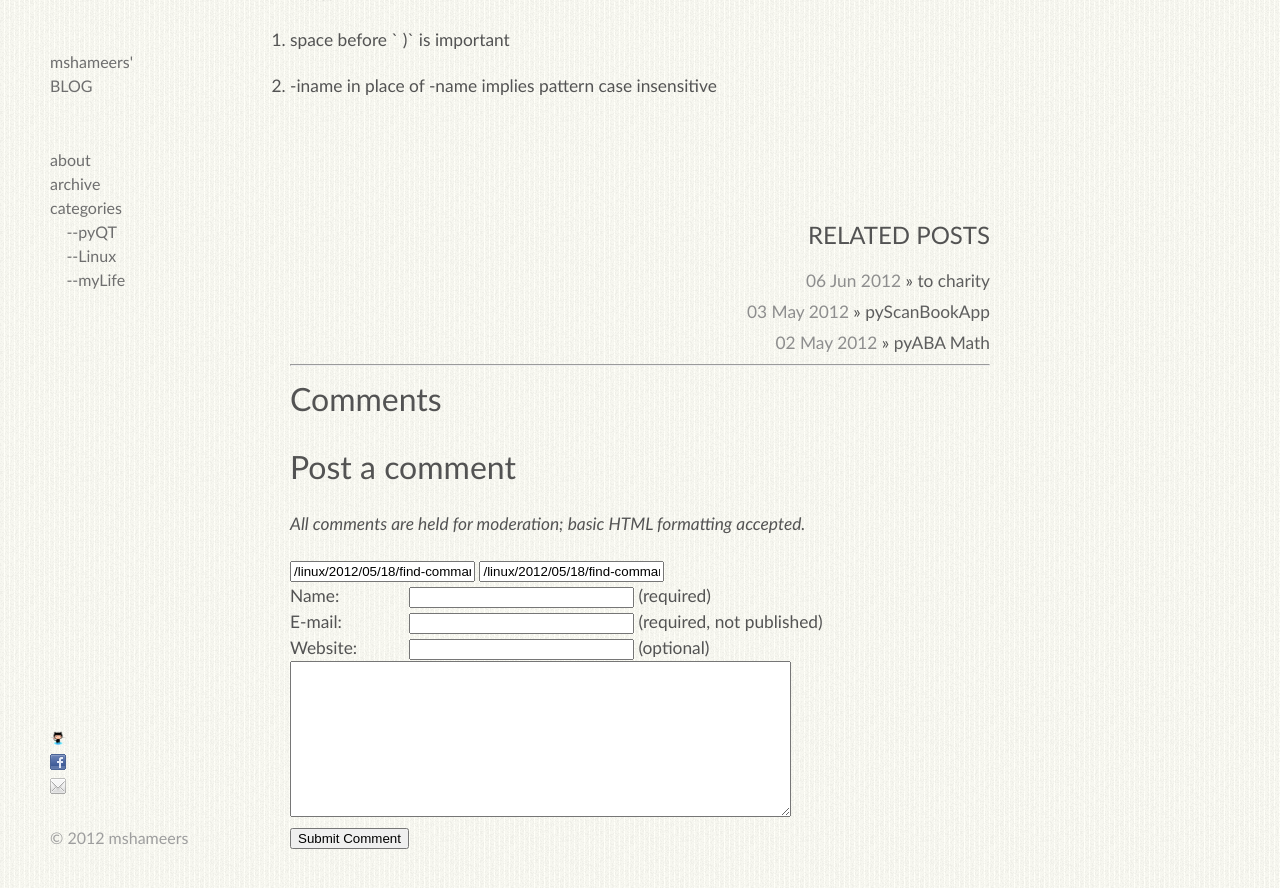
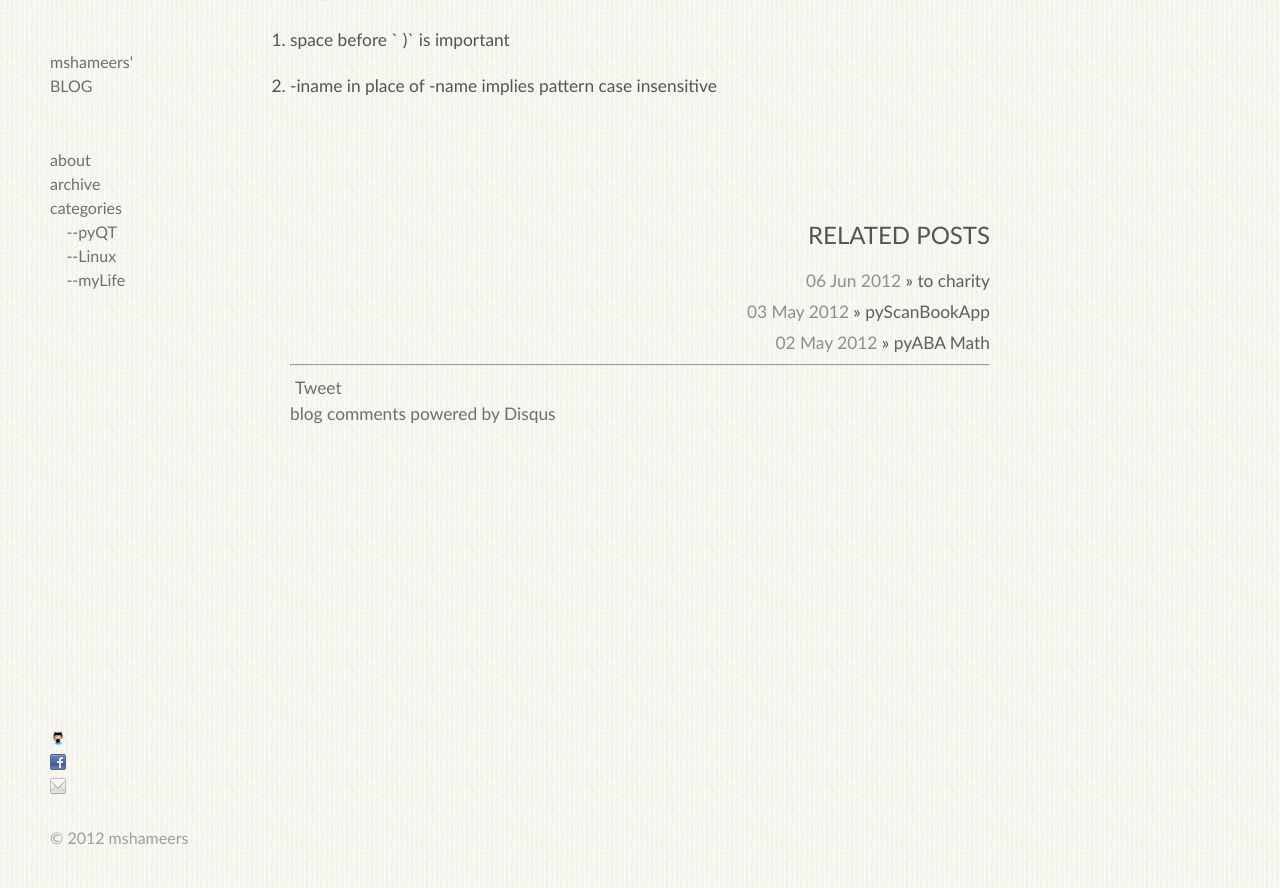
Before and after one commit to mshameers/mshameers.github.com, a Jekyll site: the page built from _posts/2012-05-18-find-command-with-exclude-pattern.markdown, in a window 1280 px wide and 900 px high, scrolled down 542 px. Shown: the top 888 px of the window. Built offline with Jekyll 4.4.1, drawn with Linux system fonts in a browser that asks for light colours; nearby versions of some CDN libraries; a script that is not in the unit is left out; comment, search, counter and statistics services are not loaded.

Commit message:
comments changed

```diff
--- a/_includes/comment_template.html
+++ b/_includes/comment_template.html
@@ -27,8 +27,8 @@
 		All comments are held for moderation; basic HTML formatting accepted.
 	</p>
 	<form id="commentform" method="POST" action="{{site.url}}/commentsubmit.php">
-		<input type="text" name="post_id" value="{{page.id}}" />
-		<input type="text" name="return_url" value="{{site.url}}{{page.url}}" />
+		<input type="hidden" name="post_id" value="{{page.id}}" />
+		<input type="hidden" name="return_url" value="{{site.url}}{{page.url}}" />
 		<table>
 			<tr>
 				<th>Name:</th>
--- a/_layouts/post.html
+++ b/_layouts/post.html
@@ -28,7 +28,7 @@ layout: default
 <hr>
 
 {% if page.comments %}
-{% include comment_template.html %}
+{% include comments.html %}
 {% endif %}
 </hr>
 
```
